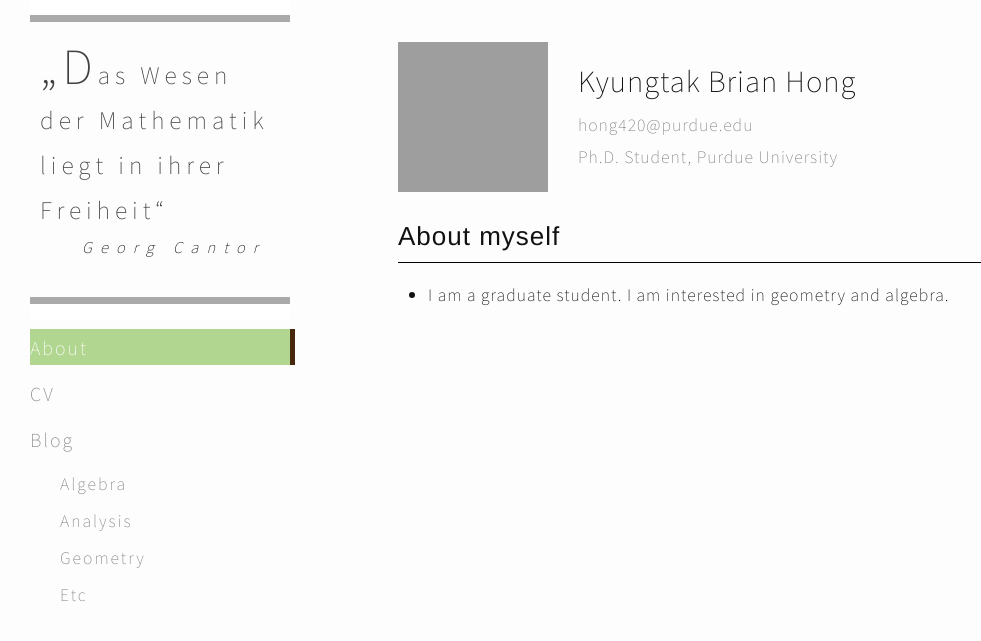
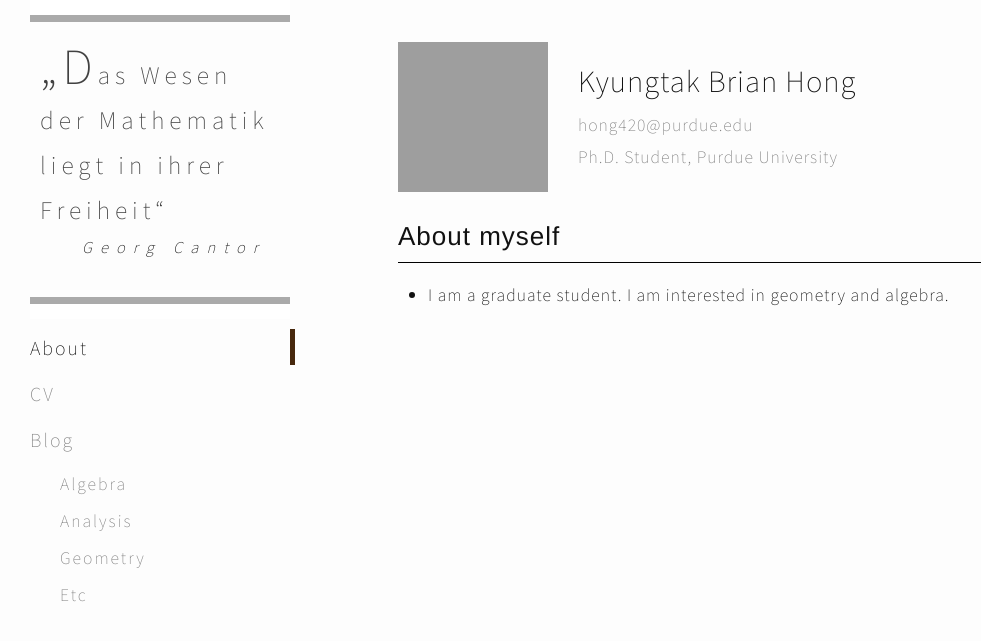
Before and after one commit to Kyungtak-Hong/kyungtak-hong.github.io, a Jekyll site: the page built from index.md, in a window 1280 px wide. Shown: the top 641 px of the page, without its empty margins (0-981 px from the left). Built offline with Jekyll 4.4.1, drawn with Linux system fonts in a browser that asks for light colours; grey boxes are pictures that could not be loaded.

Commit message:
Update _layout.scss

```diff
--- a/_sass/_layout.scss
+++ b/_sass/_layout.scss
@@ -117,8 +117,7 @@
 
         &:hover, &.active {
             text-decoration: none;
-            color: #ffffff;
-            background: #b1d690;
+            color: $text-color;
             border-right: 5px solid #47280d;
         }
 
```
